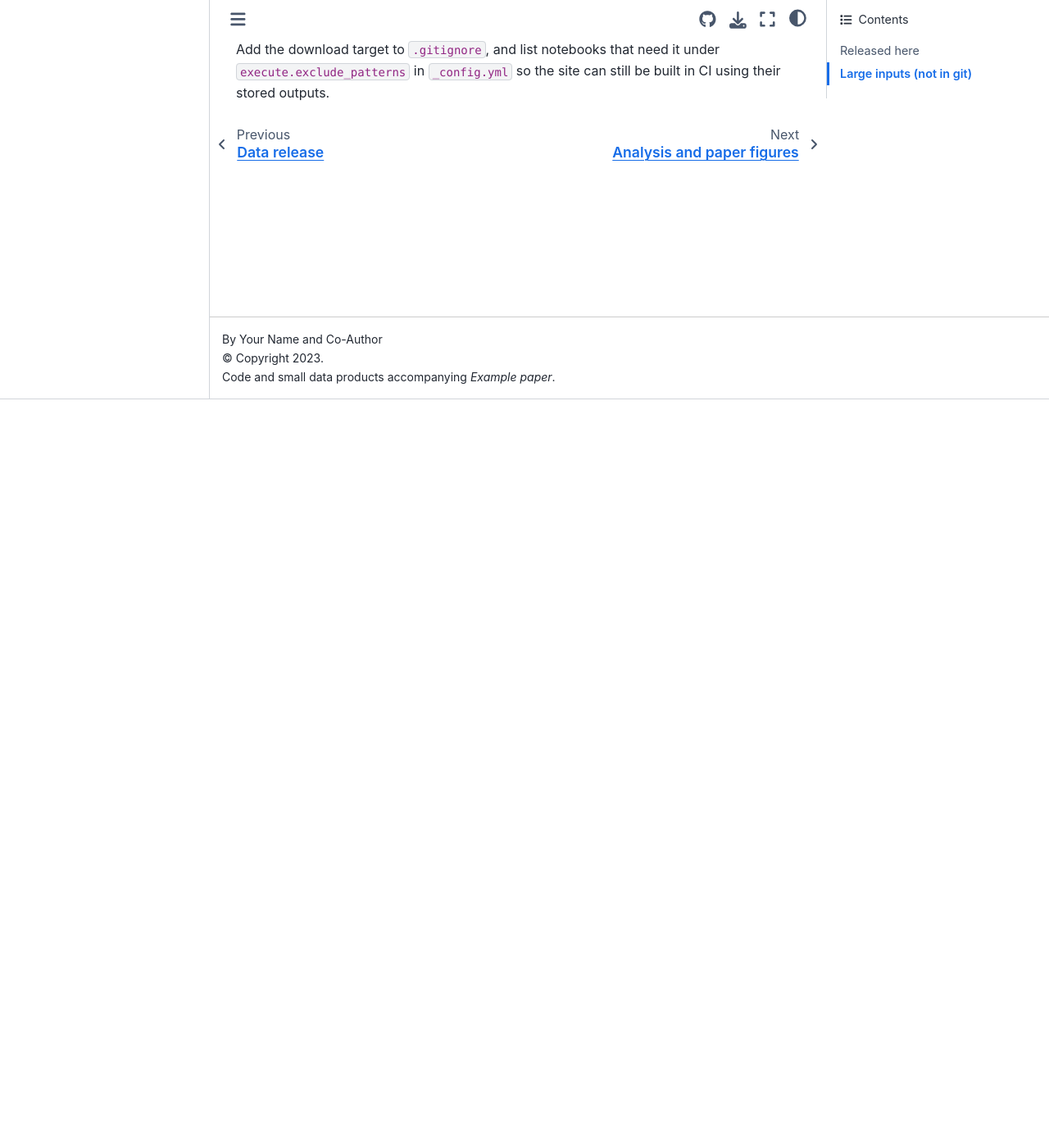
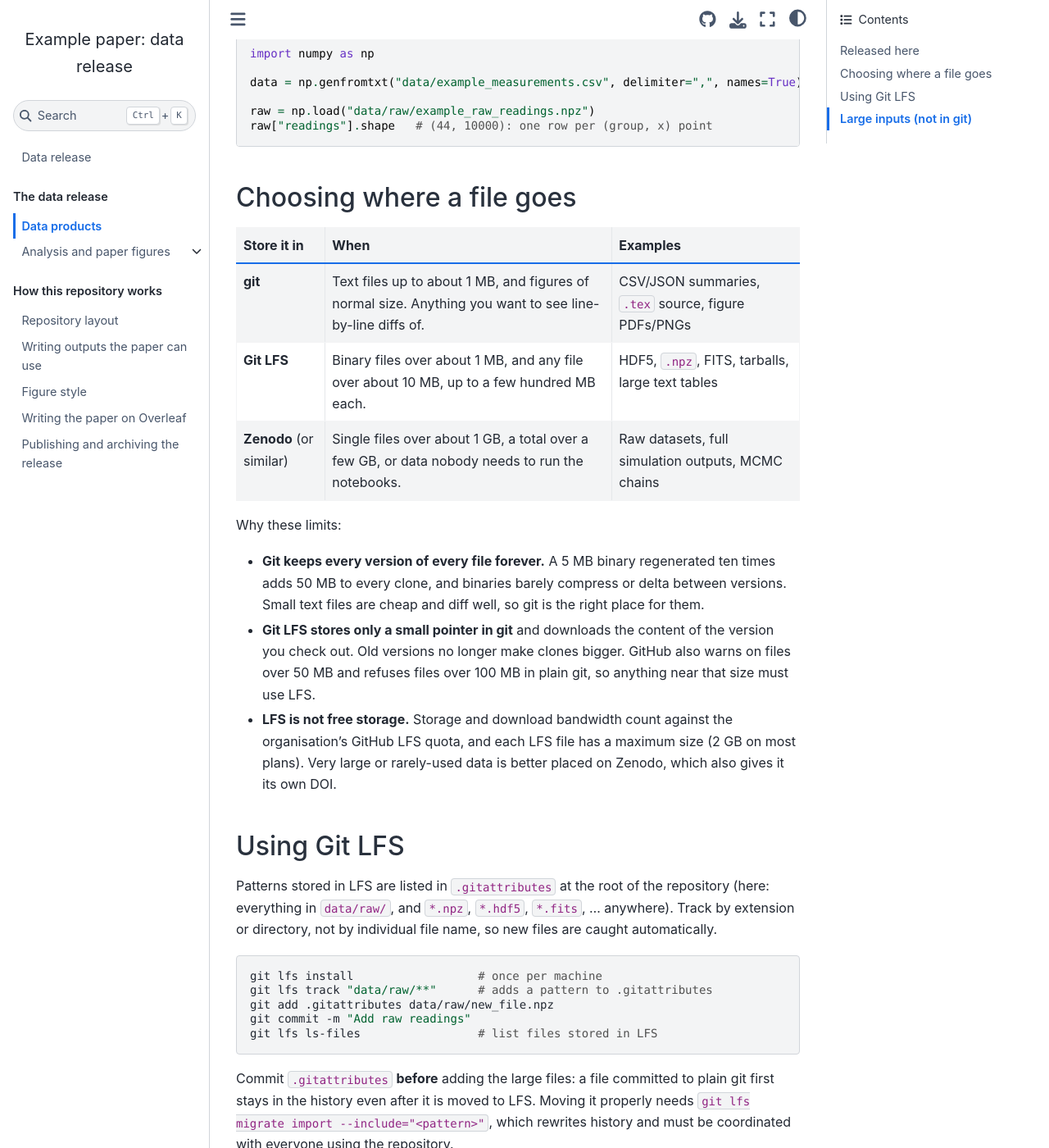
Before and after one commit to icg-gravwaves/paper-release-template, a Jupyter Book: the page built from data/README.md, in a window 1280 px wide and 1400 px high, scrolled down 913 px. Shown: the whole window at 82% size. Built offline with Jupyter Book 1.0.4 settings and Sphinx 7.4.7 and the Sphinx Book theme 1.1.4, drawn with Linux system fonts in a browser that asks for light colours; pages that are not in the unit, such as notebooks, are missing from menus; some of the changed text lies outside the part shown.

Commit message:
Store raw data with Git LFS and document the figure style
The example data generator now writes the individual raw readings to
data/raw/example_raw_readings.npz, stored with Git LFS via
.gitattributes, alongside the small reduced CSV kept in plain git.
data/README.md gives size guidance for plain git, Git LFS and Zenodo,
and the LFS commands. Table 1 and the quoted numbers in main.tex are
updated to the regenerated data.

Add guide/figure_style.md explaining paper.mplstyle: what it sets, how
to apply and override it, and how to adapt it to a journal.

Co-Authored-By: Claude Opus 5.5 <noreply@anthropic.com>

````diff
--- a/_toc.yml
+++ b/_toc.yml
@@ -12,5 +12,6 @@ parts:
     chapters:
       - file: guide/repo_layout.md
       - file: guide/paper_outputs.md
+      - file: guide/figure_style.md
       - file: guide/overleaf.md
       - file: guide/publishing.md
--- a/data/README.md
+++ b/data/README.md
@@ -1,26 +1,89 @@
 # Data products
 
-Small data products (up to a few MB) are committed to this directory so the
-notebooks run anywhere with no downloads. Large inputs are archived elsewhere
-and fetched with a script.
+Data products are released in one of three places, depending on size and
+type: directly in git, in git via [Git LFS](https://git-lfs.com), or in an
+external archive such as [Zenodo](https://zenodo.org).
 
 ## Released here
 
-| File | Contents | Produced by |
-|---|---|---|
-| `example_measurements.csv` | One row per measurement: group ID (0–3, labelled A–D), `x`, `y` and the 1σ uncertainty `y_err` | `analysis/generate_example_data.py` |
+| File | Stored in | Contents | Produced by |
+|---|---|---|---|
+| `example_measurements.csv` | git (≈1 kB, text) | One row per measurement: group ID (0–3, labelled A–D), `x`, the mean reading `y` and its standard error `y_err` | `analysis/generate_example_data.py` |
+| `raw/example_raw_readings.npz` | Git LFS (≈3.5 MB, binary) | Every individual reading: 10,000 repeated readings of `y` at each `x` for each group | `analysis/generate_example_data.py` |
 
-The CSV can be read with no special tooling:
+The notebooks only read the small CSV, so the site builds without
+downloading anything from LFS. The raw readings are released so others can
+redo the reduction from scratch:
 
 ```python
 import numpy as np
+
 data = np.genfromtxt("data/example_measurements.csv", delimiter=",", names=True)
+
+raw = np.load("data/raw/example_raw_readings.npz")
+raw["readings"].shape   # (44, 10000): one row per (group, x) point
 ```
+
+## Choosing where a file goes
+
+| Store it in | When | Examples |
+|---|---|---|
+| **git** | Text files up to about 1 MB, and figures of normal size. Anything you want to see line-by-line diffs of. | CSV/JSON summaries, `.tex` source, figure PDFs/PNGs |
+| **Git LFS** | Binary files over about 1 MB, and any file over about 10 MB, up to a few hundred MB each. | HDF5, `.npz`, FITS, tarballs, large text tables |
+| **Zenodo** (or similar) | Single files over about 1 GB, a total over a few GB, or data nobody needs to run the notebooks. | Raw datasets, full simulation outputs, MCMC chains |
+
+Why these limits:
+
+- **Git keeps every version of every file forever.** A 5 MB binary
+  regenerated ten times adds 50 MB to every clone, and binaries barely
+  compress or delta between versions. Small text files are cheap and diff
+  well, so git is the right place for them.
+- **Git LFS stores only a small pointer in git** and downloads the content
+  of the version you check out. Old versions no longer make clones bigger.
+  GitHub also warns on files over 50 MB and refuses files over 100 MB in
+  plain git, so anything near that size must use LFS.
+- **LFS is not free storage.** Storage and download bandwidth count against
+  the organisation's GitHub LFS quota, and each LFS file has a maximum size
+  (2 GB on most plans). Very large or rarely-used data is better placed on
+  Zenodo, which also gives it its own DOI.
+
+## Using Git LFS
+
+Patterns stored in LFS are listed in `.gitattributes` at the root of the
+repository (here: everything in `data/raw/`, and `*.npz`, `*.hdf5`,
+`*.fits`, ... anywhere). Track by extension or directory, not by
+individual file name, so new files are caught automatically.
+
+```bash
+git lfs install                  # once per machine
+git lfs track "data/raw/**"      # adds a pattern to .gitattributes
+git add .gitattributes data/raw/new_file.npz
+git commit -m "Add raw readings"
+git lfs ls-files                 # list files stored in LFS
+```
+
+Commit `.gitattributes` **before** adding the large files: a file committed
+to plain git first stays in the history even after it is moved to LFS.
+Moving it properly needs `git lfs migrate import --include="<pattern>"`,
+which rewrites history and must be coordinated with everyone using the
+repository.
+
+Clones fetch LFS content automatically once `git lfs install` has been
+run. To skip it (for example on a slow connection) and fetch only what you
+need:
+
+```bash
+GIT_LFS_SKIP_SMUDGE=1 git clone https://github.com/icg-gravwaves/paper-release-template.git
+git lfs pull --include="data/raw/example_raw_readings.npz"
+```
+
+If a notebook in the book reads an LFS file, set `lfs: true` on the
+checkout step in `.github/workflows/book.yml`. Every CI run then downloads
+those files and uses LFS bandwidth.
 
 ## Large inputs (not in git)
 
-Anything too large for git (raw datasets, simulation outputs, MCMC samples)
-should be archived on [Zenodo](https://zenodo.org) or an institutional
+Data too large for LFS should be archived on Zenodo or an institutional
 repository and fetched with a script, for example:
 
 ```bash
````
Also changed, not shown: README.md (+7 -0 lines), analysis/README.md (+1 -1 lines), guide/figure_style.md (added, +101 -0 lines), guide/paper_outputs.md (+1 -1 lines), guide/publishing.md (+3 -0 lines), guide/repo_layout.md (+6 -2 lines), 9 other files.
